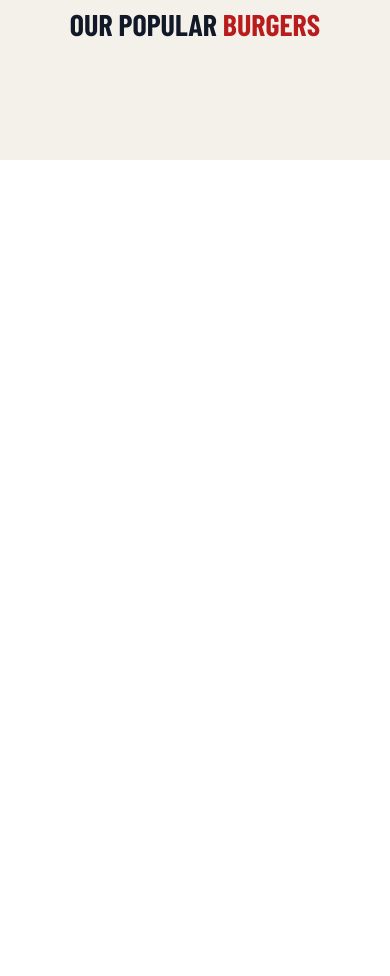
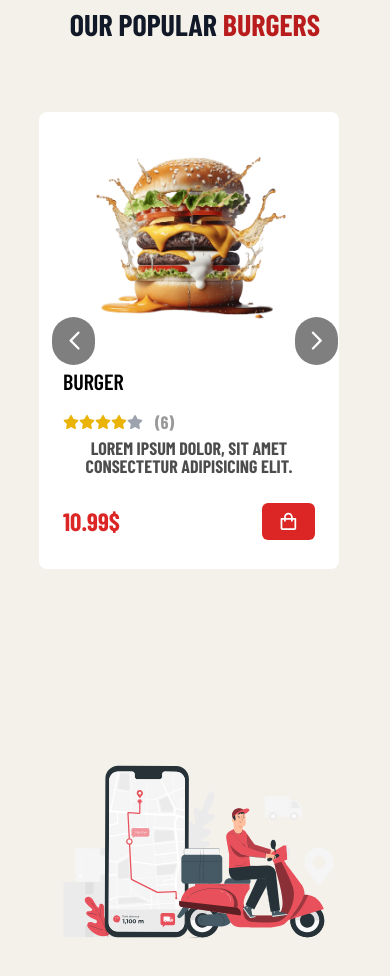
Before and after one commit to Abduval1ev/Burger_Bite, a Next.js app: page / in a window 390 px wide. Shown: the part 2040-3016 px from the top of the page. Before the commit the page ends 2200 px from the top, so only its background shows below. Built offline with nearby package versions, Linux system fonts and the light colour scheme; a web font is replaced by a local one.

Commit message:
#fix #ts #css Menu Cart vorstka qilib bolindi va ularga adaptiv holat berildi, Qoshimcha hatoliklar tuzatildi.

```diff
--- /dev/null
+++ b/app/components/Delivery/Delivery.tsx
@@ -0,0 +1,18 @@
+'use client'
+
+import Image from 'next/image'
+import React from 'react'
+import deliveryImg from '@/public/images/delivery.svg'
+
+
+export default function Delivery() {
+    return (
+        <div className='pt-[8rem] pb-[3rem]'>
+            <div className="w-[80%] mx-auto grid items-center grid-cols-1 lg:grid-cols-2 gap-[3rem]">
+                <div className="">
+                    <Image src={deliveryImg} alt='image' />
+                </div>
+            </div>
+        </div>
+    )
+}
--- a/app/components/Home.tsx
+++ b/app/components/Home.tsx
@@ -2,6 +2,7 @@ import React from 'react'
 import Hero from './Hero/Hero'
 import Features from './Features/Features'
 import PopularBurger from './PopularBurger/PopularBurger'
+import Delivery from './Delivery/Delivery'
 
 export default function Home() {
   return (
@@ -9,6 +10,7 @@ export default function Home() {
       <Hero />
       <Features />
       <PopularBurger />
+      <Delivery />
     </div>
   )
 }
--- a/app/components/PopularBurger/BurgerCart.tsx
+++ b/app/components/PopularBurger/BurgerCart.tsx
@@ -17,15 +17,13 @@ interface Props {
 export default function BurgerCart({ title, price, image, reviews }: Props) {
     return (
         <div className='w-[300px] bg-white p-6 rounded-lg'>
-            <div className="w-[300px] h-[140px] mx-auto">
             <Image
                 src={image}
                 alt={title}
                 width={200}
                 height={200}
-                    className='w-[200px] h-[200px] object-cover'
+                className='w-[220px] h-[200px] object-cover mx-[auto]'
             />
-            </div>
             <h6 className='flex items-end mt-[1.3rem] text-[22px] text-black font-semibold'>
                 {title}
             </h6>
--- a/app/components/PopularBurger/PopularBurger.tsx
+++ b/app/components/PopularBurger/PopularBurger.tsx
@@ -114,9 +114,60 @@ export default function PopularBurger() {
                         itemClass='item'
                         showDots={false}
                     >
-                        <div>
-                            {/* <BurgerCart  /> */}
-                        </div>
+                        <BurgerCart
+                            id={1}
+                            title="Burger"
+                            image="/images/b1.png"
+                            reviews="6"
+                            price="10.99$" />
+                        <BurgerCart
+                            id={1}
+                            title="Burger"
+                            image="/images/b2.png"
+                            reviews="6"
+                            price="10.99$" />
+                        <BurgerCart
+                            id={1}
+                            title="Burger"
+                            image="/images/b3.png"
+                            reviews="6"
+                            price="10.99$" />
+                        <BurgerCart
+                            id={1}
+                            title="Burger"
+                            image="/images/b4.png"
+                            reviews="6"
+                            price="10.99$" />
+                        <BurgerCart
+                            id={1}
+                            title="Burger"
+                            image="/images/b5.png"
+                            reviews="6"
+                            price="10.99$" />
+                        <BurgerCart
+                            id={1}
+                            title="Burger"
+                            image="/images/b6.png"
+                            reviews="6"
+                            price="10.99$" />
+                        <BurgerCart
+                            id={1}
+                            title="Burger"
+                            image="/images/b7.png"
+                            reviews="6"
+                            price="10.99$" />
+                        <BurgerCart
+                            id={1}
+                            title="Burger"
+                            image="/images/b8.png"
+                            reviews="6"
+                            price="10.99$" />
+                        <BurgerCart
+                            id={1}
+                            title="Burger"
+                            image="/images/b9.png"
+                            reviews="6"
+                            price="10.99$" />
                     </Carousel>
                 </div>
             </div>
```
Lines whose indentation alone changed are shown as unchanged.
